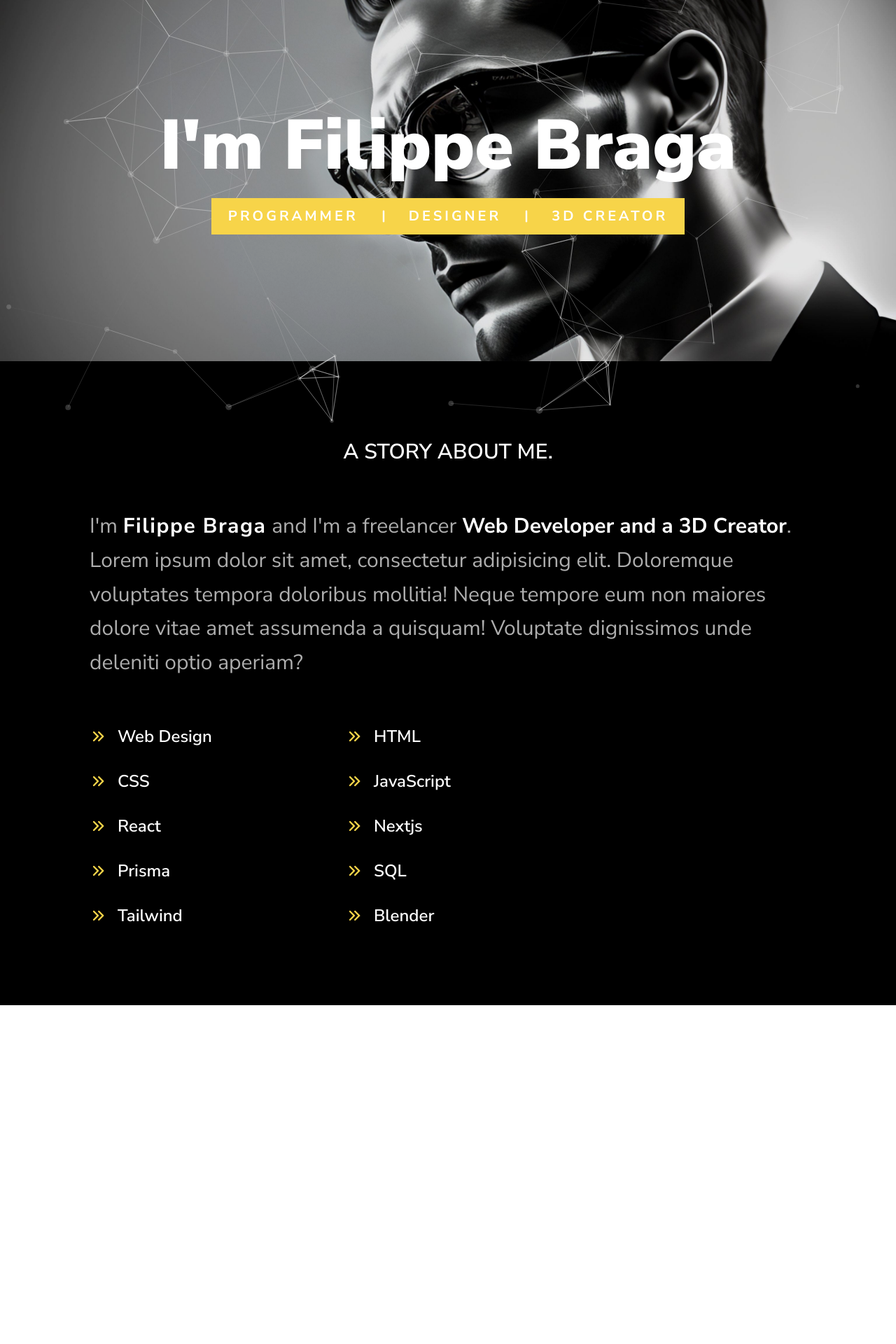
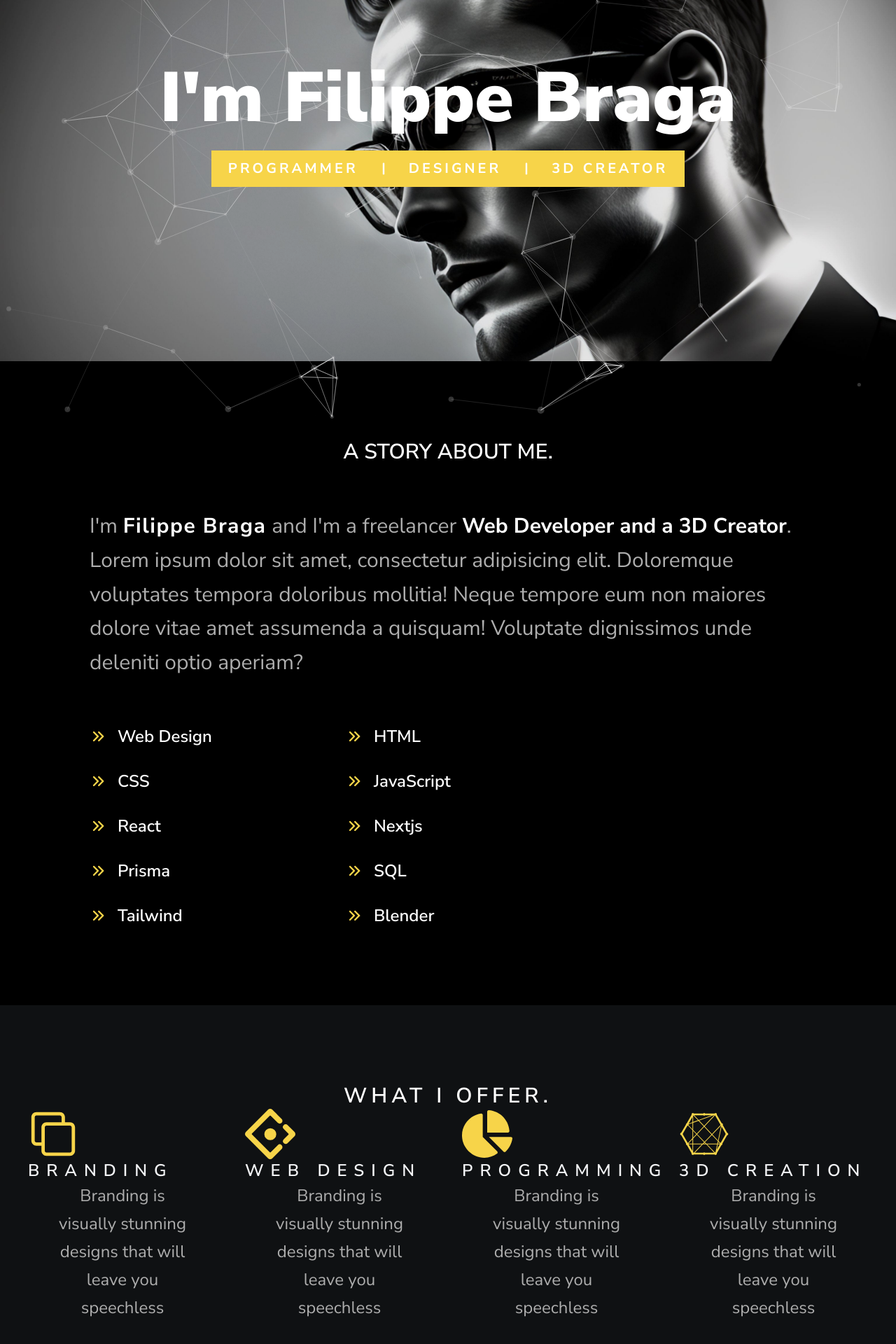
Before and after one commit to filippebr/personal-portfolio, a Next.js app: page / in a window 1280 px wide. Shown: the part 184-2104 px from the top of the page at 70% size. Before the commit the page ends 1620 px from the top, so only its background shows below. Built offline with nearby package versions, Linux system fonts and the light colour scheme.

Commit message:
Offers and Offercard files initiated

```diff
--- a/src/app/page.tsx
+++ b/src/app/page.tsx
@@ -1,5 +1,6 @@
 import AboutMe from '@/components/AboutMe'
 import Banner from '@/components/Banner'
+import Offers from '@/components/Offers'
 
 function Home() {
   return (
@@ -7,6 +8,7 @@ function Home() {
       <div className="font-bodyFont">
         <Banner />
         <AboutMe />
+        <Offers />
       </div>
     </>
   )
--- a/src/components/Banner.tsx
+++ b/src/components/Banner.tsx
@@ -6,7 +6,7 @@ function Banner() {
     <section id="home" className="w-full h-[700px] relative text-white">
       <Design />
       <div className="absolute left-0 top-0 w-full h-[700px] bg-black bg-opacity-10 ">
-        <nav className="">
+        <nav className="w-full px-16 py-6 flex justify-between fixed top-0 z-40 bg-black bg-opacity-25">
           <h1 className="font-bodyFont text-4xl text-white font-extrabold border-2 w-12 text-center">
             S
           </h1>
--- a/src/components/Design.tsx
+++ b/src/components/Design.tsx
@@ -24,12 +24,16 @@ function Design() {
         init={particlesInit}
         loaded={particlesLoaded}
         options={{
-          background: {},
+          background: {
+            color: {
+              value: ' ',
+            },
+          },
           fpsLimit: 60,
           interactivity: {
             events: {
               onClick: {
-                enable: true,
+                enable: false,
                 mode: 'push',
               },
               onHover: {
--- /dev/null
+++ b/src/components/OfferCard.tsx
@@ -0,0 +1,23 @@
+import { FunctionComponent } from 'react'
+
+type Props = {
+  Icon: React.ElementType
+  title: string
+  subTitle: string
+}
+
+function OfferCard({ Icon, title, subTitle }: Props): React.ReactElement {
+  return (
+    <div>
+      {Icon && <Icon className="text-designColor text-7xl" />}
+      <h1 className="text-2xl font-semibold text-gray-100 uppercase tracking-[10px]">
+        {title}
+      </h1>
+      <p className="text-2xl text-textColor px-10 text-center leading-[40px]">
+        {subTitle}
+      </p>
+    </div>
+  )
+}
+
+export default OfferCard
--- /dev/null
+++ b/src/components/Offers.tsx
@@ -0,0 +1,40 @@
+import OfferCard from './OfferCard'
+import { RxCopy } from 'react-icons/rx'
+import { SiAntdesign } from 'react-icons/si'
+import { FaChartPie, FaConnectdevelop } from 'react-icons/fa'
+
+function Offers() {
+  return (
+    <div className="bg-[#0F1113] text-white py-28">
+      <div>
+        <h1 className="text-3xl uppercase tracking-[6px] font-semibold text-center text-white">
+          What I Offer.
+        </h1>
+        <div className="w-full px-10 grid grid-cols-1 md:grid-cols-2 lg:grid-cols-4 gap-10">
+          <OfferCard
+            title="BRANDING"
+            subTitle="Branding is visually stunning designs that will leave you speechless"
+            Icon={RxCopy}
+          />
+          <OfferCard
+            title="WEB DESIGN"
+            subTitle="Branding is visually stunning designs that will leave you speechless"
+            Icon={SiAntdesign}
+          />
+          <OfferCard
+            title="Programming"
+            subTitle="Branding is visually stunning designs that will leave you speechless"
+            Icon={FaChartPie}
+          />
+          <OfferCard
+            title="3D Creation"
+            subTitle="Branding is visually stunning designs that will leave you speechless"
+            Icon={FaConnectdevelop}
+          />
+        </div>
+      </div>
+    </div>
+  )
+}
+
+export default Offers
```
